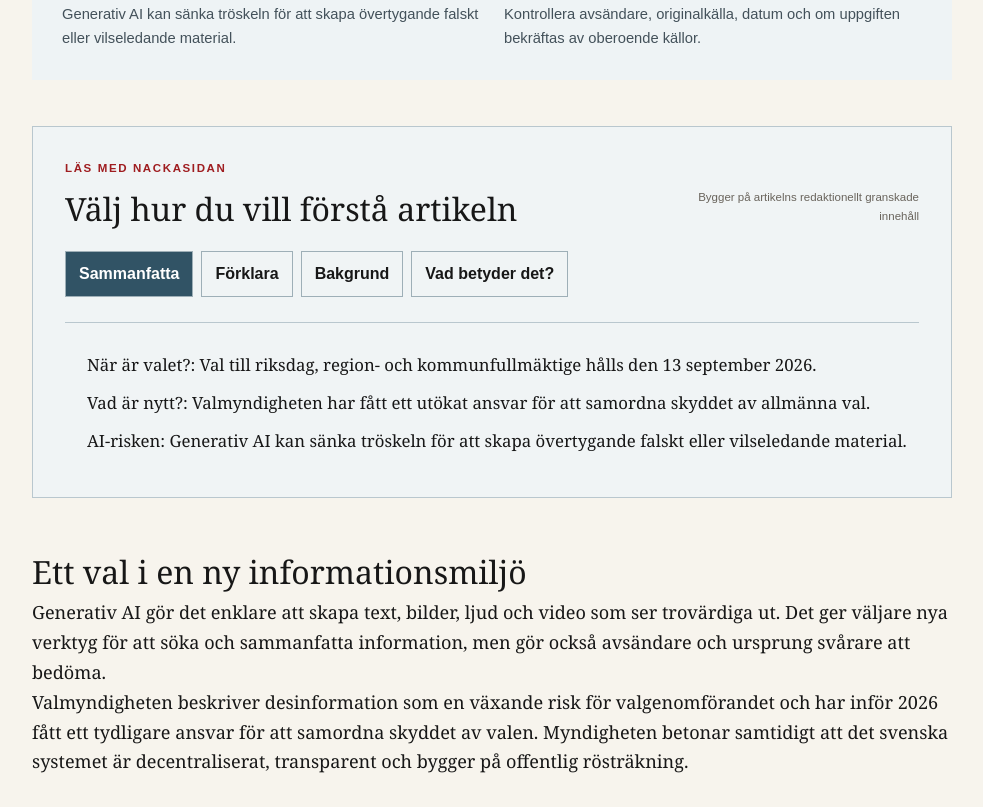
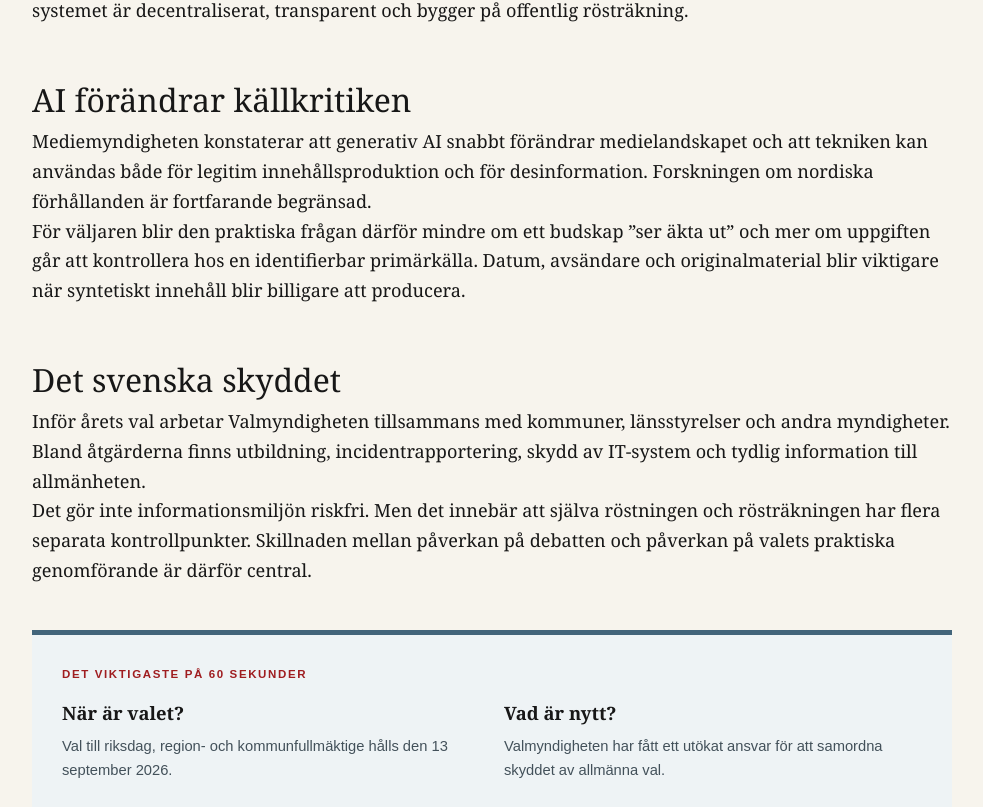
Before and after one commit to Djurgarden2019/NackaSidan-2026, a Next.js app: page /artikel/ai-i-valrorelsen-2026 in a window 1280 px wide. Shown: the part 1033-1840 px from the top of the page, without its empty margins (148-1131 px from the left). Built offline with nearby package versions, Linux system fonts and the light colour scheme.

Commit message:
Add files via upload

```diff
--- a/app/artikel/[slug]/page.tsx
+++ b/app/artikel/[slug]/page.tsx
@@ -25,20 +25,16 @@ export default async function ArticlePage({ params }: { params: Promise<{ slug:
           <h1>{article.title}</h1>
           <p className="intro">{article.intro}</p>
           <ArticleMeta article={article} /><ArticleTrustBar article={article} /><div className="article-actions"><Link href="/forfattare/redaktionen">Om författaren</Link><ShareTools title={article.title} /></div>
-          {article.image && (
-            <figure className="article-hero-image">
-              <img src={article.image} alt="" />
-              {article.imageCaption && <figcaption>{article.imageCaption}</figcaption>}
-            </figure>
-          )}
+          <div className="article-body">
+            {article.body.map((section) => (
+              <section className="article-section" key={section.heading ?? section.paragraphs[0]}>
+                {section.heading && <h2>{section.heading}</h2>}
+                {section.paragraphs.map((paragraph) => <p key={paragraph}>{paragraph}</p>)}
+              </section>
+            ))}
+          </div>
           <KnowledgeCard article={article} />
           <IntelligencePanel article={article} />
-          {article.body.map((section) => (
-            <section className="article-section" key={section.heading ?? section.paragraphs[0]}>
-              {section.heading && <h2>{section.heading}</h2>}
-              {section.paragraphs.map((paragraph) => <p key={paragraph}>{paragraph}</p>)}
-            </section>
-          ))}
           <section className="facts-panel">
             <div className="kicker">Fakta</div>
             <h2>Tre saker att känna till</h2>
```
